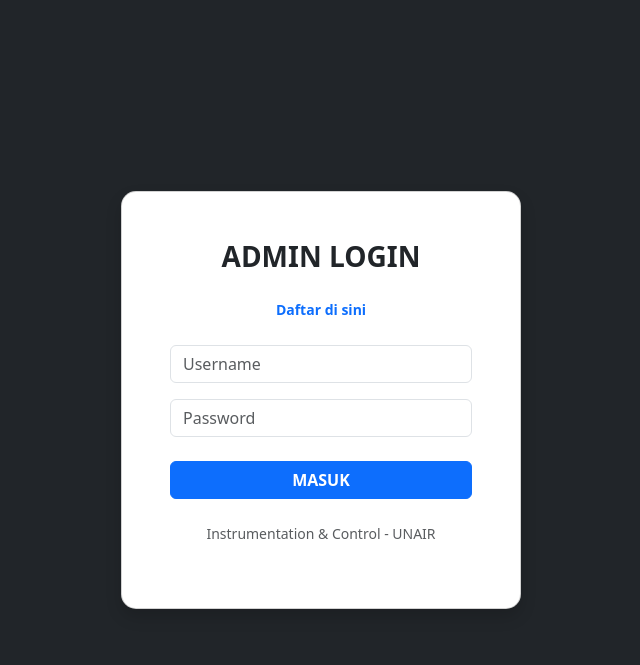
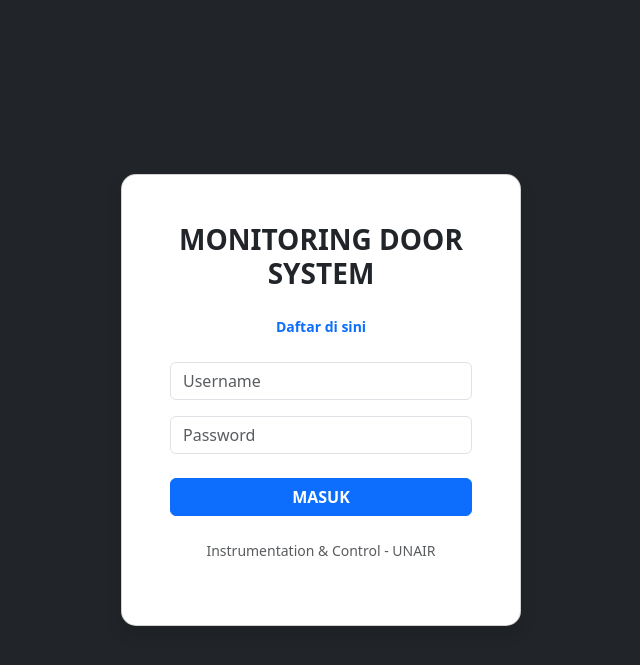
Before and after one commit to IAMYANTO/web-skripsi, a Flask app: page /login in a window 1280 px wide. Shown: the top 665 px of the page, without its empty margins (319-959 px from the left). Run offline with Flask 3, Linux system fonts and the light colour scheme.

Commit message:
Update login.html

```diff
--- a/templates/login.html
+++ b/templates/login.html
@@ -2,7 +2,7 @@
 <html lang="id">
 <head>
     <meta charset="UTF-8">
-    <title>Login Admin - Smart Door</title>
+    <title>Monitoring Door System - Office</title>
     <link href="https://cdn.jsdelivr.net/npm/bootstrap@5.3.0/dist/css/bootstrap.min.css" rel="stylesheet">
     <style>
         body { background: #212529; display: flex; align-items: center; height: 100vh; }
@@ -12,7 +12,7 @@
 <body>
     <div class="card shadow">
         <div class="card-body p-5 text-center">
-            <h3 class="mb-4 fw-bold text-dark">ADMIN LOGIN</h3>
+            <h3 class="mb-4 fw-bold text-dark">MONITORING DOOR SYSTEM</h3>
             {% if error %}<div class="alert alert-danger">{{ error }}</div>{% endif %}
             <p class="mb-4"><a href="/register" class="text-decoration-none small fw-bold text-primary">Daftar di sini</a></p>
             <form method="POST">
```
